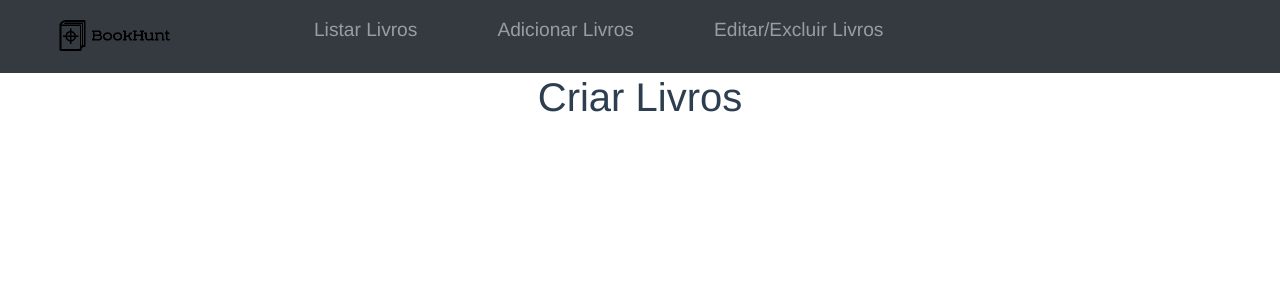
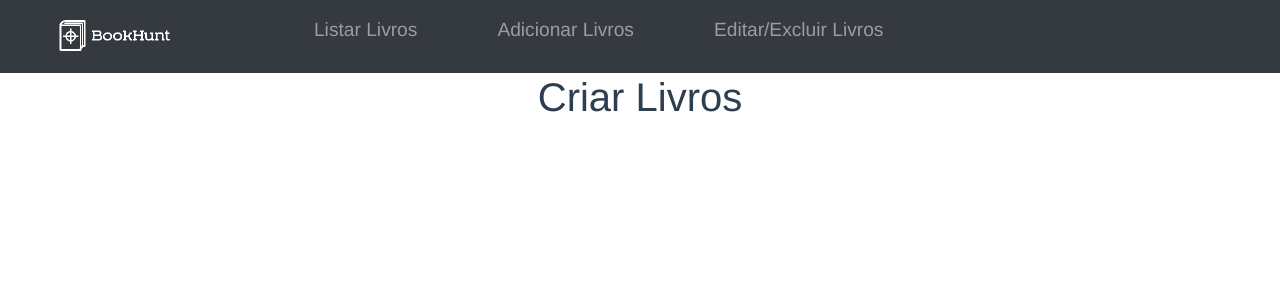
Before and after one commit to adrianoforcellini/BugHunt, a Vue app: page /#/addbook in a window 1280 px wide. Shown: the top 300 px of the page. Built offline with nearby package versions, Linux system fonts and the light colour scheme.

Commit message:
Novo logo + ajustes nav-bar

```diff
--- a/src/components/NavBar.vue
+++ b/src/components/NavBar.vue
@@ -5,7 +5,7 @@
         <b-navbar-nav>
           <div class="nav-bar-items-container">
             <b-nav-item to="" class="img-container">
-              <img src="@/assets/logo.png" width="100%" @click="onClick" />
+              <img src="@/assets/white-logo.png" width="100%" @click="onClick" />
             </b-nav-item>
             <div class="nav-links-container">
               <b-nav-item to="bookslist">Listar Livros</b-nav-item>
```
Also changed, not shown: src/assets/white-logo.png (added).
